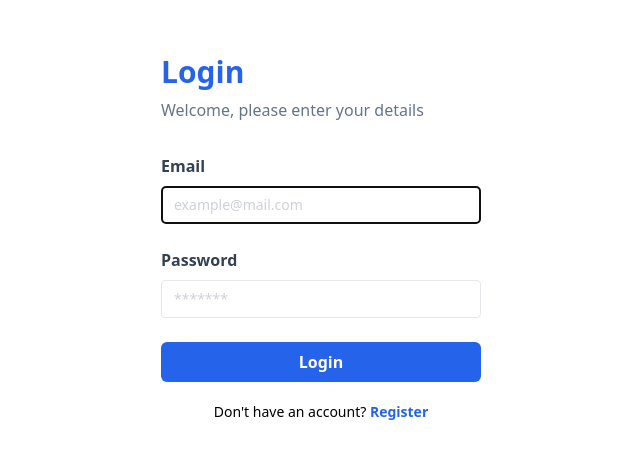
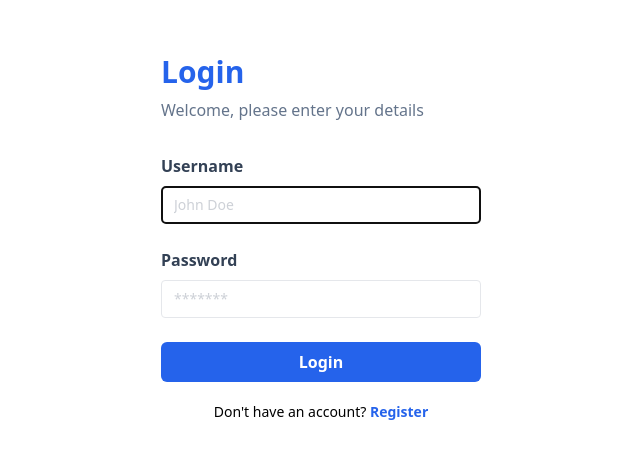
Before and after one commit to danimisme/toko-online, a React (Vite) app: page /login in a window 1280 px wide. Shown: the part 162-620 px from the top of the page, without its empty margins (319-959 px from the left). Built offline with nearby package versions, Linux system fonts and the light colour scheme.

Commit message:
belajar POST data API untuk sistem login

```diff
--- a/package.json
+++ b/package.json
@@ -11,6 +11,7 @@
   },
   "dependencies": {
     "axios": "^1.6.7",
+    "jwt-decode": "^4.0.0",
     "react": "^18.2.0",
     "react-dom": "^18.2.0",
     "react-router-dom": "^6.21.3"
--- a/src/Pages/products.jsx
+++ b/src/Pages/products.jsx
@@ -2,16 +2,26 @@
 import CardProduct from "../componnents/Fragments/CardProduct";
 import Button from "../componnents/Elements/Button";
 import { getProducts } from "../services/product.service";
+import { getUsername } from "../services/auth.service";
 
-const email = localStorage.getItem("email");
 const ProductsPage = () => {
   const [cart, setCart] = useState([]);
   const [totalPrice, setTotalPrice] = useState(0);
   const [products, setProducts] = useState([]);
+  const [username, setUsername] = useState("");
 
   useEffect(() => {
     const data = JSON.parse(localStorage.getItem("cart")) || [];
     setCart(data);
+  }, []);
+
+  useEffect(() => {
+    const token = localStorage.getItem("token");
+    if (token) {
+      setUsername(getUsername(token));
+    } else {
+      window.location.href = "/login";
+    }
   }, []);
 
   useEffect(() => {
@@ -32,8 +42,7 @@
   }, [cart, products]);
 
   const handleLogout = () => {
-    localStorage.removeItem("email");
-    localStorage.removeItem("password");
+    localStorage.removeItem("token");
     window.location.href = "/login";
   };
 
@@ -70,7 +79,7 @@
   return (
     <Fragment>
       <div className="flex justify-end h-20 bg-blue-600 text-white items-center px-10">
-        {email}{" "}
+        {username}{" "}
         <Button classname="ml-5 bg-red-600" onClick={handleLogout}>
           Logout
         </Button>
--- a/src/componnents/Fragments/FormLogin.jsx
+++ b/src/componnents/Fragments/FormLogin.jsx
@@ -1,28 +1,41 @@
 import InputForm from "../Elements/Input";
 import Button from "../Elements/Button";
-import { useEffect, useRef } from "react";
+import { useEffect, useRef, useState } from "react";
+import { login } from "../../services/auth.service";
 const FormLogin = () => {
+  const [loginFailed, setLoginFailed] = useState(" ");
   const handleLogin = (event) => {
     event.preventDefault();
-
-    localStorage.setItem("email", event.target.email.value);
-    localStorage.setItem("password", event.target.password.value);
-
-    window.location.href = "/products";
+    // localStorage.setItem("email", event.target.email.value);
+    // localStorage.setItem("password", event.target.password.value);
+    // window.location.href = "/products";
+    const data = {
+      username: event.target.username.value,
+      password: event.target.password.value,
+    };
+    login(data, (status, res) => {
+      if (status) {
+        localStorage.setItem("token", res);
+        window.location.href = "/products";
+      } else {
+        setLoginFailed(res.response.data);
+        console.log(res.response.data);
+      }
+    });
   };
-  const emailRef = useRef(null);
+  const userameRef = useRef(null);
   useEffect(() => {
-    emailRef.current.focus();
+    userameRef.current.focus();
   }, []);
 
   return (
     <form onSubmit={handleLogin}>
       <InputForm
-        label="Email"
-        name="email"
-        type="email"
-        placeholder="example@mail.com"
-        ref={emailRef}
+        label="Username"
+        name="username"
+        type="text"
+        placeholder="John Doe"
+        ref={userameRef}
       />
       <InputForm
         label="Password"
@@ -33,6 +46,9 @@
       <Button classname="bg-blue-600 w-full" type="submit">
         Login
       </Button>
+      {loginFailed && (
+        <p className="text-red-500 text-center mt-5">{loginFailed}</p>
+      )}
     </form>
   );
 };
--- /dev/null
+++ b/src/services/auth.service.js
@@ -0,0 +1,18 @@
+import axios from "axios";
+import { jwtDecode } from "jwt-decode";
+
+export const login = (data, calllback) => {
+  axios
+    .post("https://fakestoreapi.com/auth/login", data)
+    .then((res) => {
+      calllback(true, res.data.token);
+    })
+    .catch((err) => {
+      calllback(false, err);
+    });
+};
+
+export const getUsername = (token) => {
+  const decoded = jwtDecode(token);
+  return decoded.user;
+};
```
Also changed, not shown: 1 other file (tests, documents, lock files or other folders).
